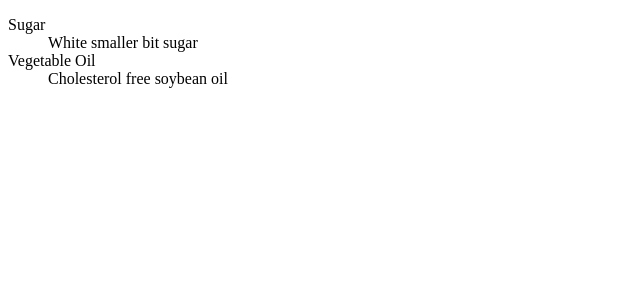
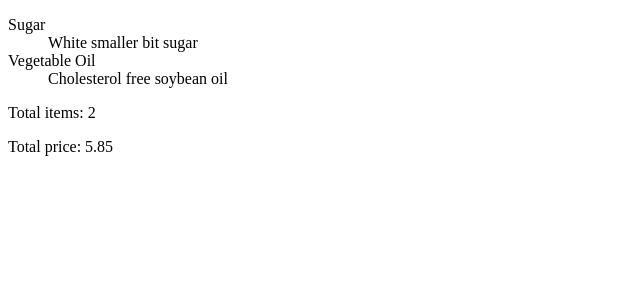
Before and after one commit to sowrensen/react-advanced-guides, a React (Create React App) app: page / in a window 1280 px wide. Shown: the top 300 px of the page, without its empty margins (0-640 px from the left). Built offline with nearby package versions, Linux system fonts and the light colour scheme.

Commit message:
multiple component wrapped in suspense

```diff
--- /dev/null
+++ b/src/Accountant.js
@@ -0,0 +1,15 @@
+import React, { Component } from 'react'
+
+export default class Accountant extends Component {
+  render() {
+    const price = this.props.items.reduce((prev, curr) => prev + curr.price, 0)
+    const total = this.props.items.length
+
+    return (
+      <div>
+        <p>Total items: {total}</p>
+        <p>Total price: {price}</p>
+      </div>
+    )
+  }
+}
--- a/src/App.js
+++ b/src/App.js
@@ -1,17 +1,20 @@
 import React, { Suspense } from "react";
 
 const Glossary = React.lazy(() => import('./Glossary'))
+const Accountant = React.lazy(() => import('./Accountant'))
 
 const items = [
   {
     id: 1,
     term: 'Sugar',
-    description: 'White smaller bit sugar'
+    description: 'White smaller bit sugar',
+    price: 2.35
   },
   {
     id: 2,
     term: 'Vegetable Oil',
-    description: 'Cholesterol free soybean oil'
+    description: 'Cholesterol free soybean oil',
+    price: 3.50
   }
 ]
 
@@ -19,6 +22,7 @@ function App() {
   return (
     <Suspense fallback={<div>Loading...</div>}>
       <Glossary items={items} />
+      <Accountant items={items} />
     </Suspense>
   );
 }
```
